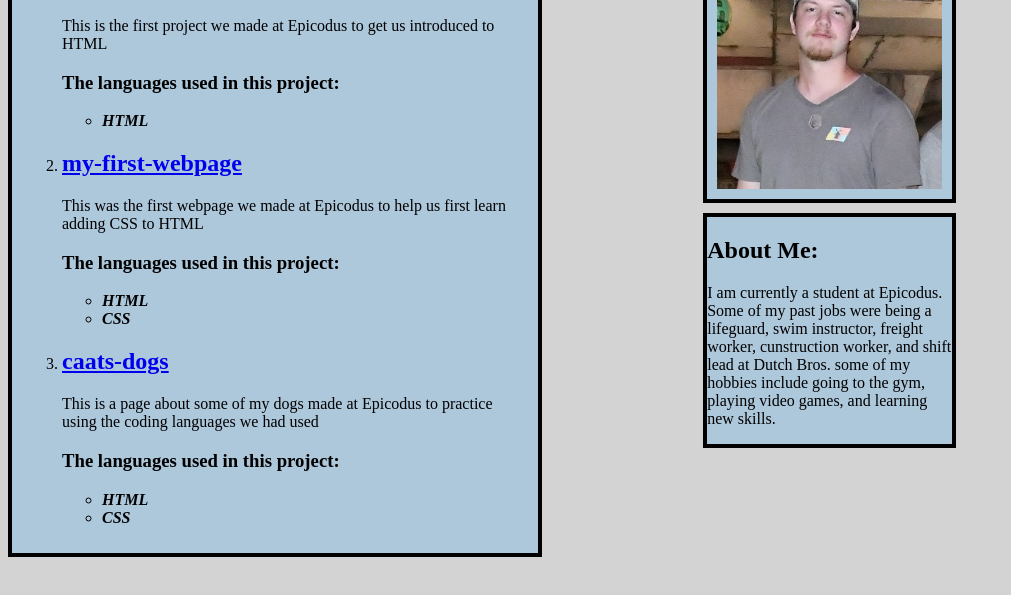
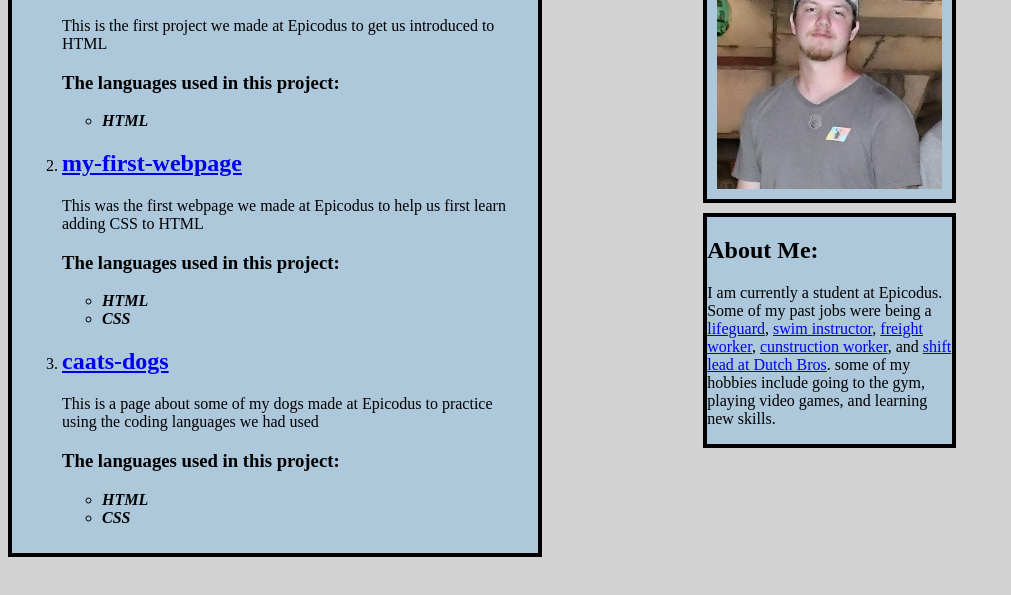
Before and after one commit to jb24x7/my-portfolio, a plain HTML site: page index.html in a window 1280 px wide. Shown: the part 187-782 px from the top of the page, without its empty margins (0-1011 px from the left). Drawn offline with Linux system fonts and the light colour scheme.

Commit message:
imbed images into past jobs

```diff
--- a/index.html
+++ b/index.html
@@ -34,7 +34,7 @@
       </li>
       <li>
         <h2><a href="https://github.com/jb24x7/caats-dogs">caats-dogs</a></h2>
-        <p>This is a page about some of my dogs made at Epicodus to practice using the  coding languages we had used</p>
+        <p>This is a page about some of my dogs made at Epicodus to practice using the coding languages we had used</p>
         <h3>The languages used in this project:</h3>
         <ul>
           <li><em><strong>HTML</strong></em></li>
@@ -46,10 +46,14 @@
 
   <div class="about-me">
     <h2>About Me:</h2>
-    <p>I am currently a student at Epicodus. Some of my past jobs were being a lifeguard, swim instructor, freight
-      worker, cunstruction worker, and shift lead at Dutch Bros. some of my hobbies include going to the gym, playing video games, and
+    <p>I am currently a student at Epicodus. Some of my past jobs were being a <a
+      href="images/lifeguard.jpg">lifeguard</a>, <a href="images/swim_instructor.jpg">swim instructor</a>, <a
+      href="images/freight_worker.jpg">freight
+      worker</a>, <a href="images/construction_worker.jpg">cunstruction worker</a>, and <a href="images/dutch_employee.jpg">shift lead at Dutch Bros</a>. some of my hobbies
+      include going to the gym, playing video games, and
       learning new skills.</p>
   </div>
 
 </body>
+
 </html>
```
Also changed, not shown: images/construction_worker.jpg (added), images/dutch_employee.jpg (added), images/freight_worker.jpg (added), images/lifeguard.jpg (added), images/swim_instructor.jpg (added).
